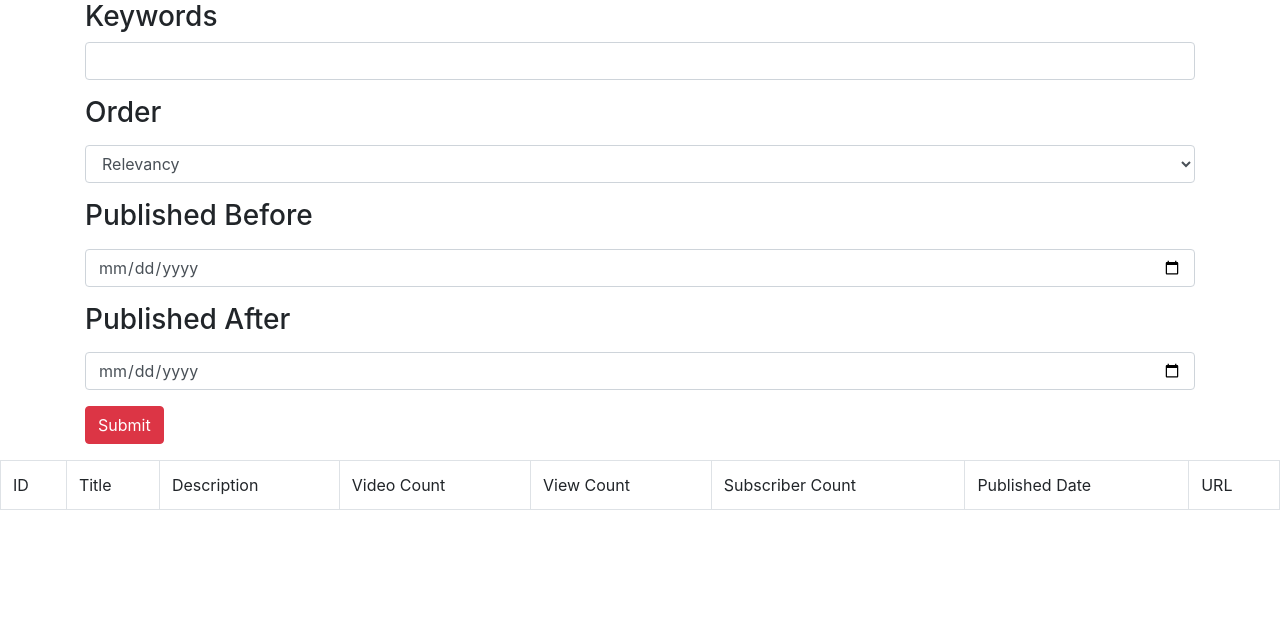
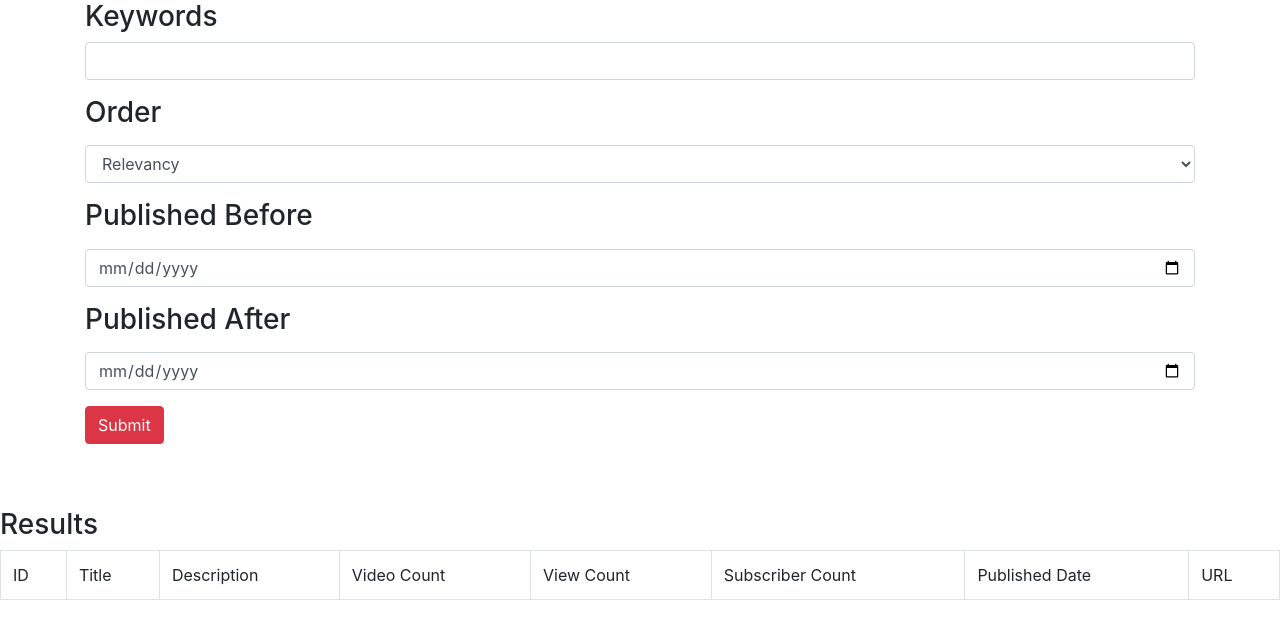
Before and after one commit to anjiewang/youtube-influencer-search, a Flask app: page / in a window 1280 px wide. Shown: the part 104-743 px from the top of the page. Run offline with Flask 2, Linux system fonts and the light colour scheme; some libraries are stand-ins or nearby versions.

Commit message:
added in querying channel data and fetching via ajax to display in results table in homepage

```diff
--- a/templates/main.html
+++ b/templates/main.html
@@ -48,8 +48,11 @@
             <input type="submit" class="btn btn-danger" value="Submit">
         </div>
 </div>
+<br>
+<br>
+<div id="results"></div>
 
-<div id="results"></div>
+<h3>Results</h3>
 
 <div class="table-responsive">
 
```
